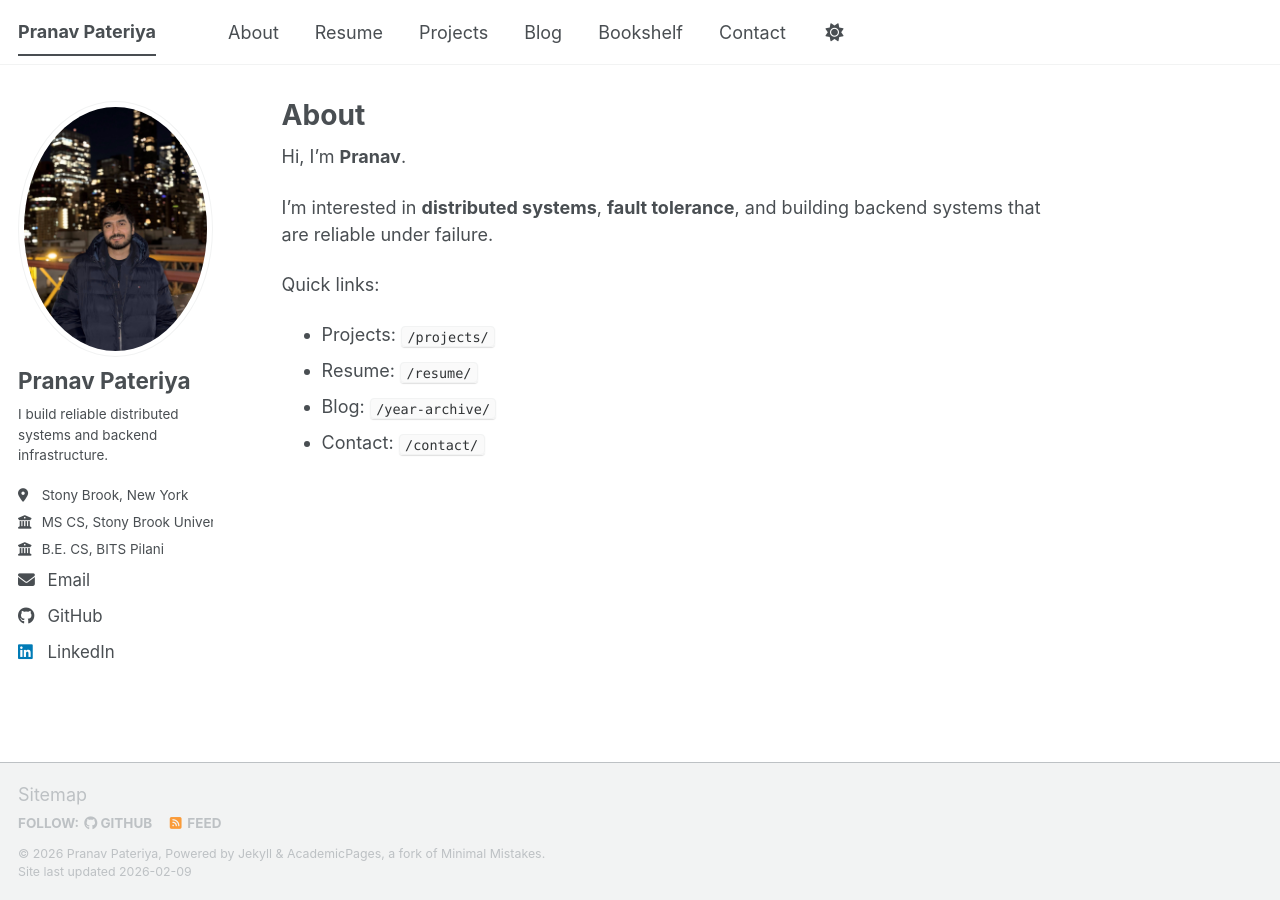
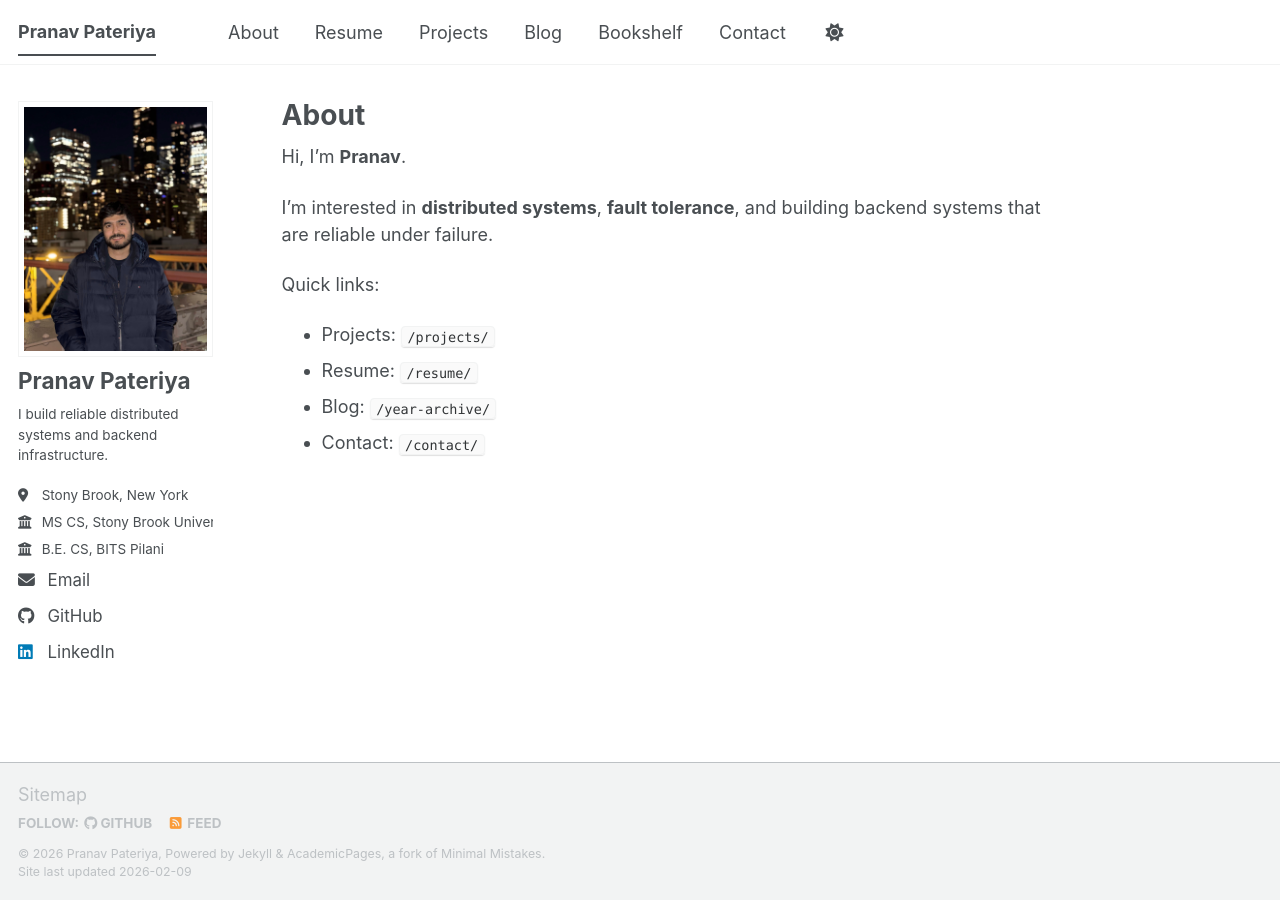
Before and after one commit to pranavp2005/pranavp2005.github.io, a Jekyll site: the page built from _pages/about.md, in a window 1280 px wide. Built offline with Jekyll 4.4.1, drawn with Linux system fonts in a browser that asks for light colours; a script bundle is joined from its source files by our own code; library files that are not in the unit come from our copies.

Commit message:
make the avatar rectngular

```diff
--- a/_sass/layout/_sidebar.scss
+++ b/_sass/layout/_sidebar.scss
@@ -155,7 +155,7 @@
 
   img {
     max-width: 230px;
-    border-radius: 50%;
+    border-radius: 0;
 
     @include breakpoint($large) {
       padding: 5px;
```
